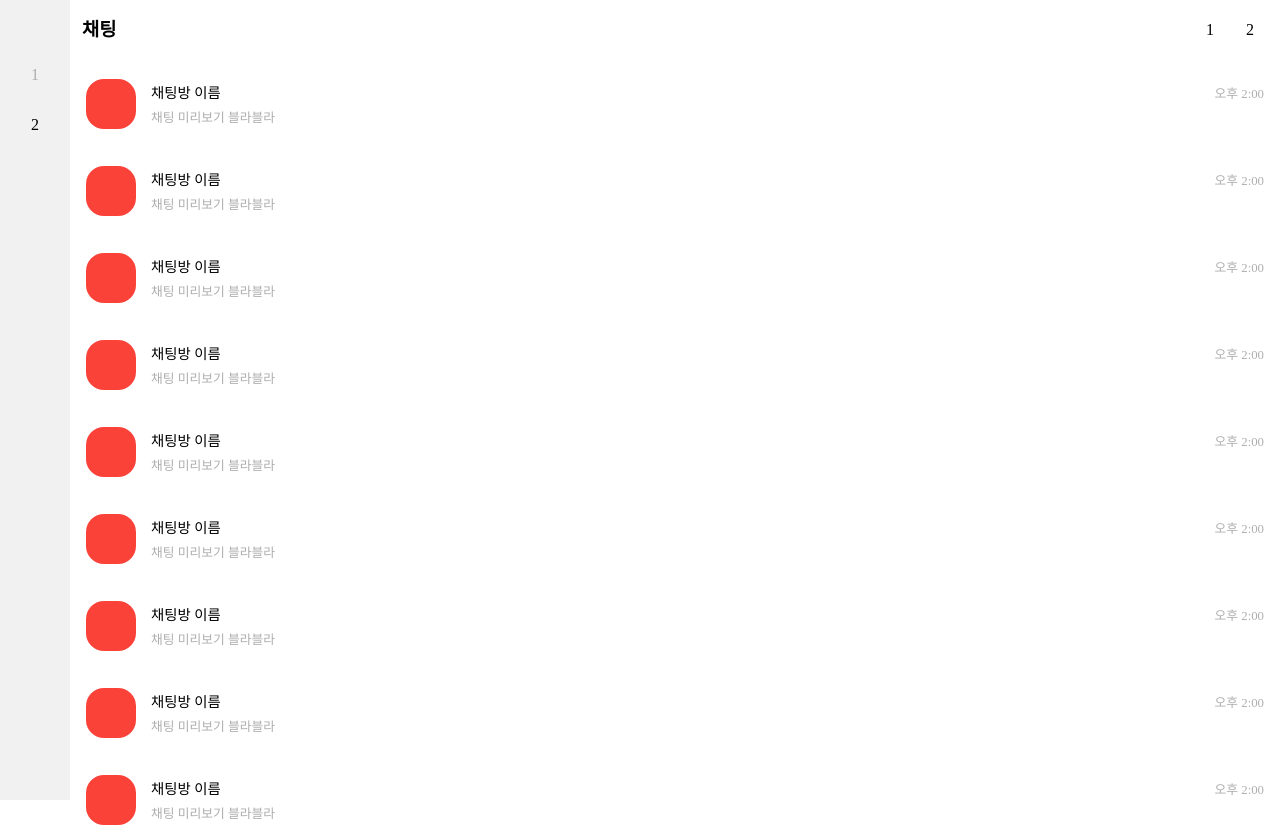
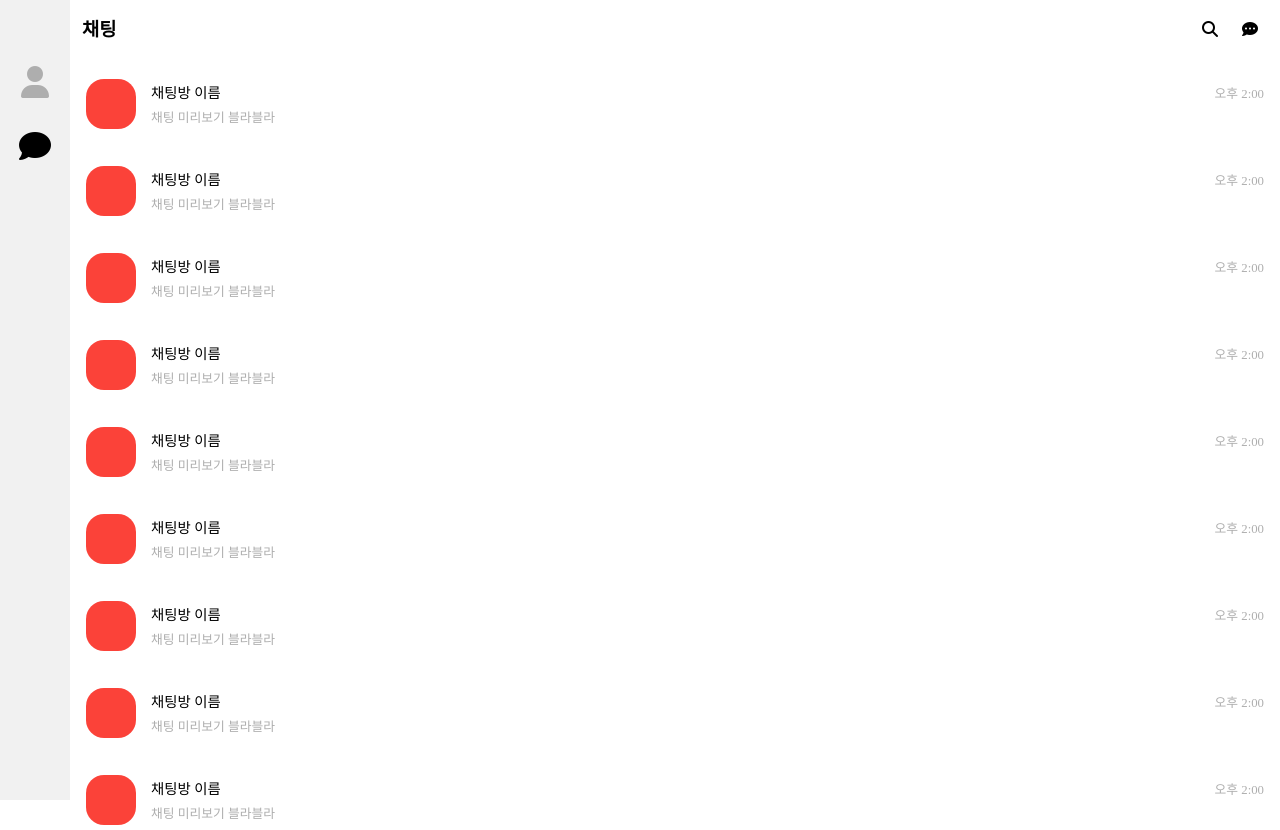
Before and after one commit to HRPzz/My_CSS_Study, a plain HTML site: page sass/grapefruit_talk/chats.html in a window 1280 px wide. Shown: the top 830 px of the page. Drawn offline with Linux system fonts and the light colour scheme; a web font is replaced by a local one.

Commit message:
grapefruit talk fontawesome

```diff
--- a/sass/grapefruit_talk/chats.html
+++ b/sass/grapefruit_talk/chats.html
@@ -7,20 +7,33 @@
         <link href="css/main.css" rel="stylesheet" />
         <link href="img/grapefruit.png" rel="icon" />
         <title>자몽톡 - 채팅 목록</title>
+
+        <!-- FontAwesome -->
+        <link
+            rel="stylesheet"
+            href="https://cdnjs.cloudflare.com/ajax/libs/font-awesome/6.2.0/css/all.min.css"
+            integrity="sha512-xh6O/CkQoPOWDdYTDqeRdPCVd1SpvCA9XXcUnZS2FmJNp1coAFzvtCN9BmamE+4aHK8yyUHUSCcJHgXloTyT2A=="
+            crossorigin="anonymous"
+            referrerpolicy="no-referrer"
+        />
     </head>
     <body>
         <nav class="nav">
             <ul class="nav__list">
-                <li class="nav__btn">1</li>
-                <li class="nav__btn active">2</li>
+                <li class="nav__btn">
+                    <i class="fa-solid fa-user fa-2x"></i>
+                </li>
+                <li class="nav__btn active">
+                    <i class="fa-solid fa-comment fa-2x"></i>
+                </li>
             </ul>
         </nav>
         <div class="chats">
             <header class="header">
                 <h3 class="header__title">채팅</h3>
                 <div class="header__menu">
-                    <span>1</span>
-                    <span>2</span>
+                    <span><i class="fa-solid fa-magnifying-glass"></i></span>
+                    <span><i class="fa-solid fa-comment-dots"></i></span>
                 </div>
             </header>
 
```
